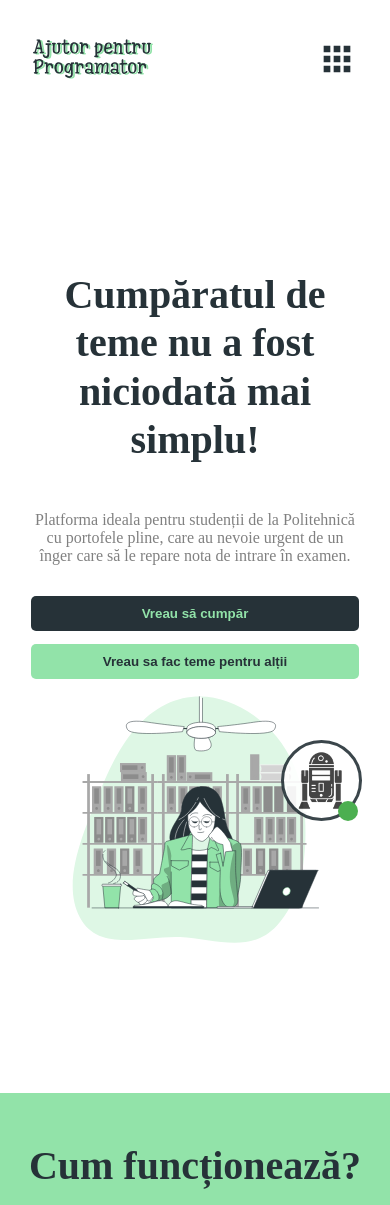
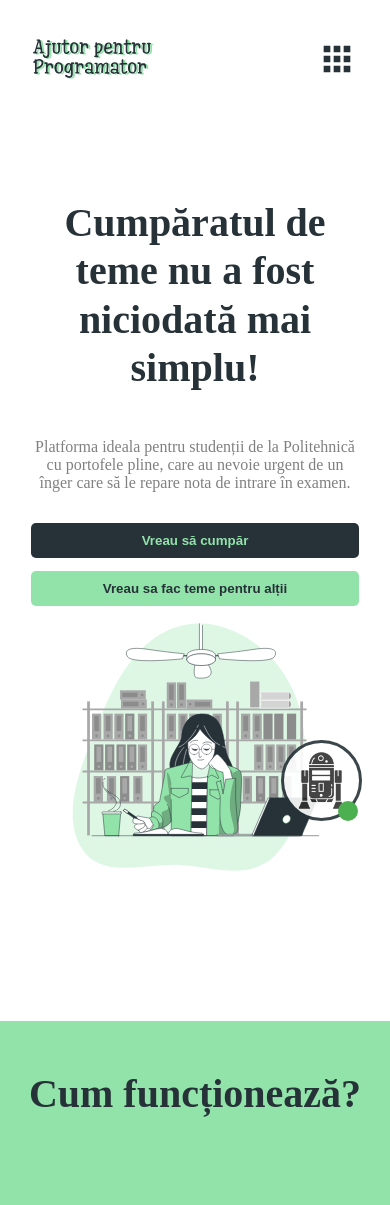
Before and after one commit to Aleandro2000/LSAC_IT-Recruitment-2020, a PHP site: page / in a window 390 px wide. Shown: the top 1205 px of the page. Run offline with PHP 8.4, Linux system fonts and the light colour scheme.

Commit message:
LSAC-Recruitment-2020

```diff
--- a/css/structure.css
+++ b/css/structure.css
@@ -405,7 +405,7 @@ a
     }
     .presentation
     {
-        margin-top: 153px;
+        margin-top: 80.67px;
     }
     .presentation-button
     {
```
